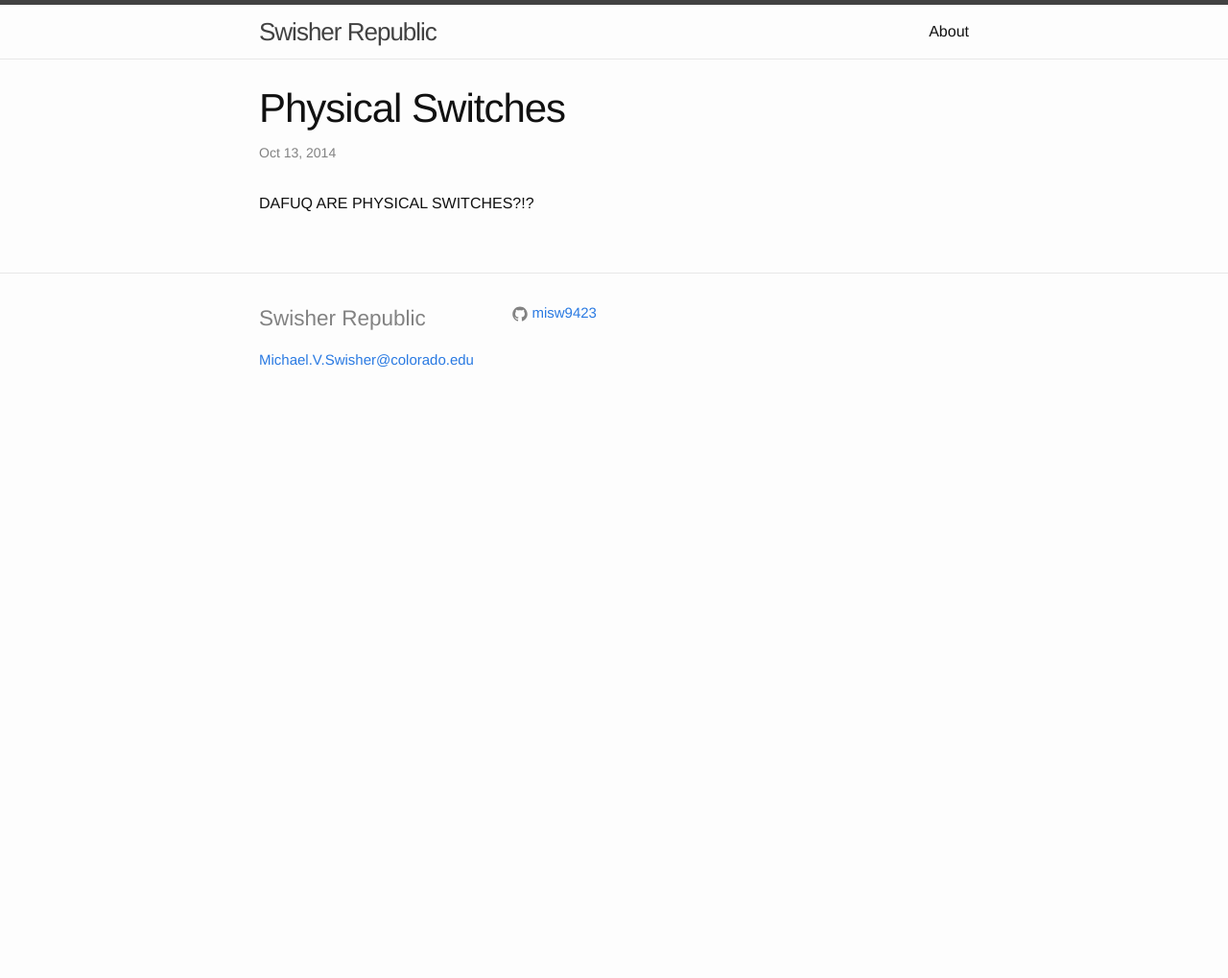
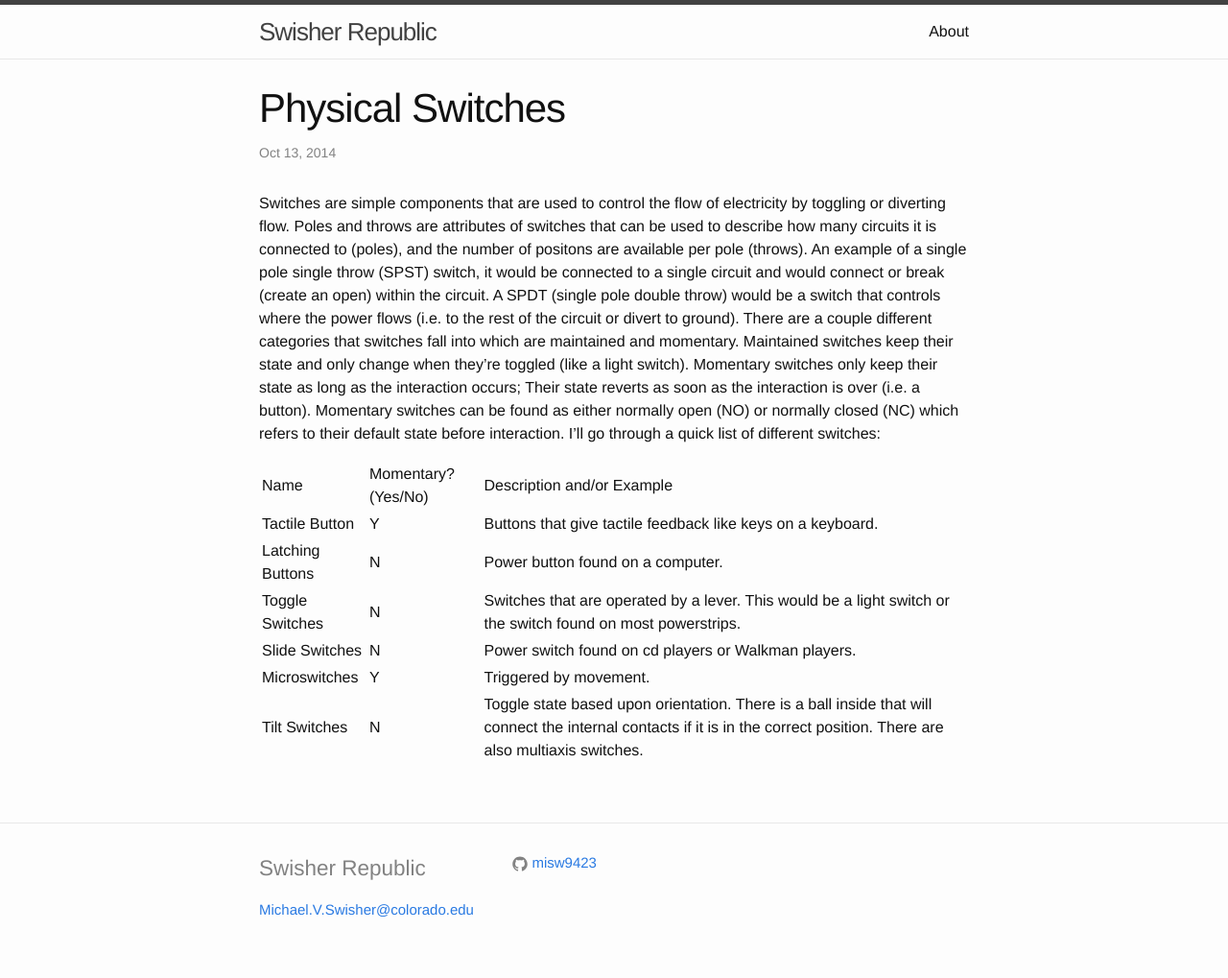
Before and after one commit to daswisher/misw9423.github.io, a Jekyll site: the page built from _posts/2014-10-13-Physical-Switches.md, in a window 1280 px wide. Shown: the whole page at 96% size. Built offline with Jekyll 4.4.1, drawn with Linux system fonts in a browser that asks for light colours; before the commit the page ends 900 px from its top, so only the background shows below that.

Commit message:
Updating switches post to have real content

```diff
--- a/_posts/2014-10-13-Physical-Switches.md
+++ b/_posts/2014-10-13-Physical-Switches.md
@@ -4,4 +4,48 @@ title: Physical Switches
 date: 2014-10-13 04:23:33
 categories: jekyll update
 ---
-DAFUQ ARE PHYSICAL SWITCHES?!?
+Switches are simple components that are used to control the flow of electricity by toggling or diverting flow. Poles and throws are attributes of switches that can be used to describe how many circuits it is connected to (poles), and the number of positons are available per pole (throws). An example of a single pole single throw (SPST) switch, it would be connected to a single circuit and would connect or break (create an open) within the circuit. A SPDT (single pole double throw) would be a switch that controls where the power flows (i.e. to the rest of the circuit or divert to ground). There are a couple different categories that switches fall into which are maintained and momentary. Maintained switches keep their state and only change when they're toggled (like a light switch). Momentary switches only keep their state as long as the interaction occurs; Their state reverts as soon as the interaction is over (i.e. a button). Momentary switches can be found as either normally open (NO) or normally closed (NC) which refers to their default state before interaction. I'll go through a quick list of different switches:
+
+<table>
+	<tr>
+		<td>Name</td>
+		<td>Momentary? (Yes/No)</td>
+		<td>Description and/or Example</td>
+	</tr>
+
+	<tr>
+		<td>Tactile Button</td>
+		<td>Y</td>
+		<td>Buttons that give tactile feedback like keys on a keyboard.</td>
+	</tr>
+
+	<tr>
+		<td>Latching Buttons</td>
+		<td>N</td>
+		<td>Power button found on a computer.</td>
+	</tr>
+
+	<tr>
+		<td>Toggle Switches</td>
+		<td>N</td>
+		<td>Switches that are operated by a lever. This would be a light switch or the switch found on most powerstrips.</td>
+	</tr>
+
+	<tr>
+		<td>Slide Switches</td>
+		<td>N</td>
+		<td>Power switch found on cd players or Walkman players.</td>
+	</tr>
+
+	<tr>
+		<td>Microswitches</td>
+		<td>Y</td>
+		<td>Triggered by movement.</td>
+	</tr>
+
+	<tr>
+		<td>Tilt Switches</td>
+		<td>N</td>
+		<td>Toggle state based upon orientation. There is a ball inside that will connect the internal contacts if it is in the correct position. There are also multiaxis switches.</td>
+	</tr>
+</table>
```
Also changed, not shown: _posts/2014-09-17-Project-1.md (+1 -1 lines).
